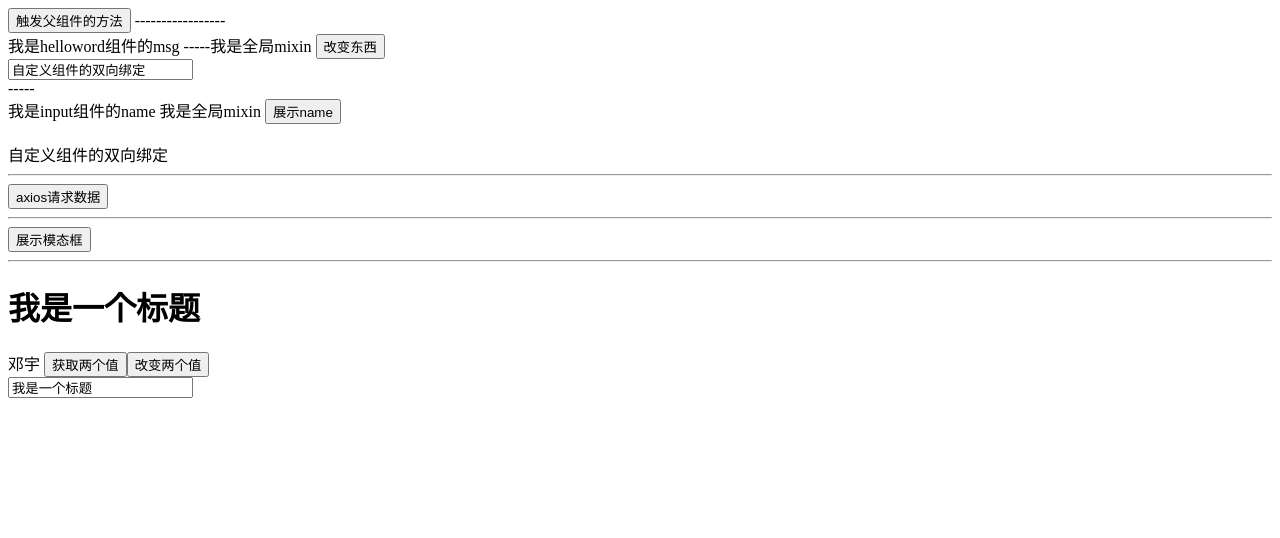
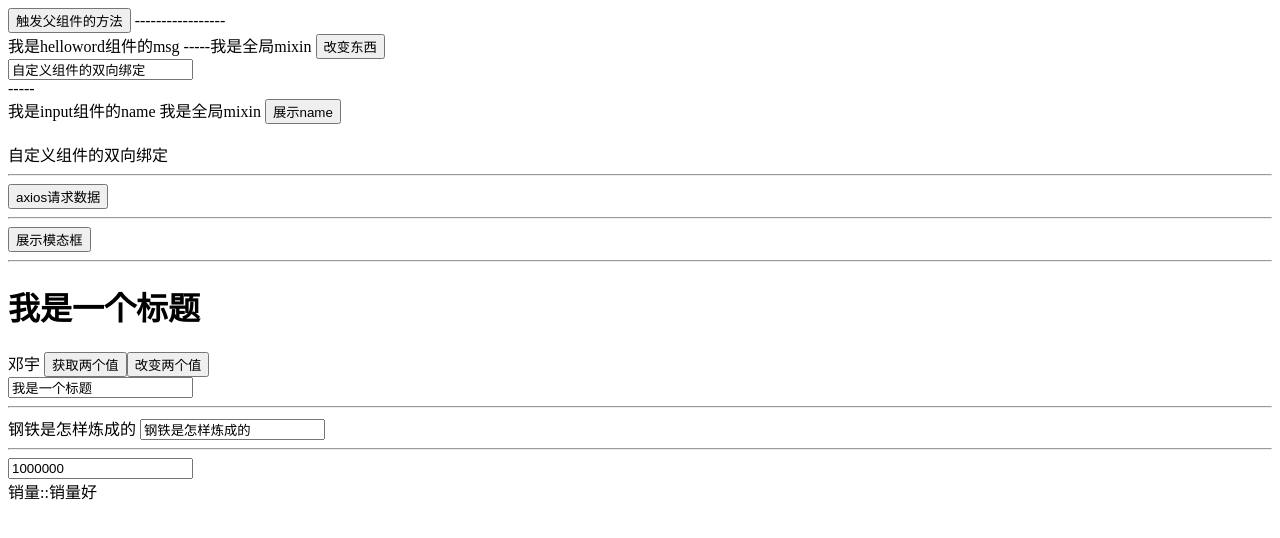
Before and after one commit to qqccyv/ts-vue, a Vue app in the folder ts-demo1/: page / in a window 1280 px wide. Shown: the top 538 px of the page. Built offline with nearby package versions, Linux system fonts and the light colour scheme.

Commit message:
computed计算属性和readonly只读属性

```diff
--- a/ts-demo1/src/App.vue
+++ b/ts-demo1/src/App.vue
@@ -24,6 +24,20 @@
   <!-- 双向绑定setup中定义的响应式值 -->
   <input type="text"
          v-model="title">
+
+  <hr>
+
+  {{name}}
+  <input type="text"
+         v-model="name">
+
+  <hr>
+
+  <input type="number"
+         v-model="sells">
+
+  <br>
+  销量::{{sellsNiceOrBad}}
 </template>
 
 <script>
@@ -32,7 +46,7 @@
 
 import Axios from 'axios'
 import DModalVue from './components/D-Modal.vue'
-import { ref, reactive } from 'vue';
+import { ref, reactive, toRefs, computed, readonly } from 'vue';
 export default {
   name: 'App',
   components: {
@@ -48,6 +62,15 @@
       name: '邓宇',
       age: 31
     });
+    var article = reactive({
+      name: '钢铁是怎样炼成的',
+      sells: 1000000
+    })
+
+    // 将响应式对象修改为深度只读对象
+    article = readonly(article)
+    // 将响应式数据修改为深度只读数据
+    // title = readonly(title)
     // 获取和修改值
     function getTitle() {
       console.log(title.value);
@@ -58,12 +81,22 @@
       userInfo.name = '改变后的值'
     }
 
+    // 设置计算属性
+    let sellsNiceOrBad = computed(() => {
+      if (article.sells >= 1000000) {
+        return '销量好'
+      } else {
+        return '销量一般'
+      }
+    })
     // 将定义的值返回
     return {
       title,
       userInfo,
       getTitle,
-      setTitle
+      setTitle,
+      ...toRefs(article),  // 解构响应式对象
+      sellsNiceOrBad
     }
   },
   data() {
```
